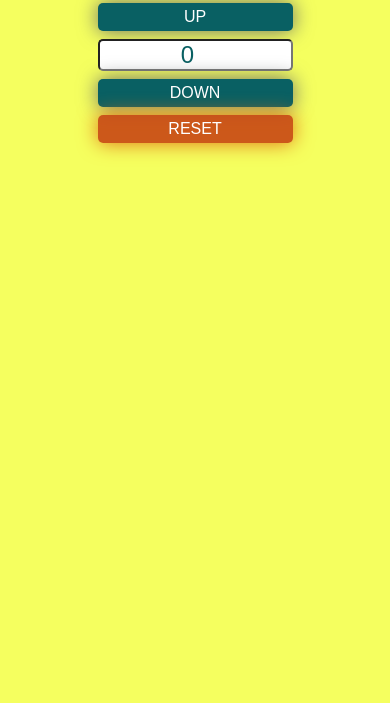
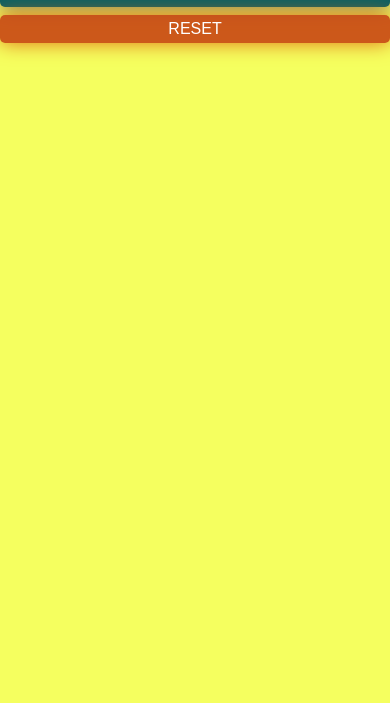
Before and after one commit to picklu/counter, a website: page index.html in a window 390 px wide. Shown: the part 141-844 px from the top of the page. Drawn offline with Linux system fonts and the light colour scheme.

Commit message:
Add media query for width of .main

```diff
--- a/sass/abstract/_mixins.scss
+++ b/sass/abstract/_mixins.scss
@@ -4,7 +4,7 @@
     }
 
     @if $breakpoint == tablet-port {
-        @media (max-width: 56.25em) { @content};      // 900px
+        @media (max-width: 56.25em) { @content};
     }
 
       @if $breakpoint == tablet-land {
--- a/sass/pages/_index.scss
+++ b/sass/pages/_index.scss
@@ -2,6 +2,15 @@
     width: 50%;
     margin: auto;
     margin-top: 100px;
+
+    @include respond(tablet-port) {
+        width: 80%;
+    }
+
+    @include respond(phone) {
+        margin: 0;
+        width: 100%;
+    }
 }
 
 .number {
```
Also changed, not shown: css/style.css.
